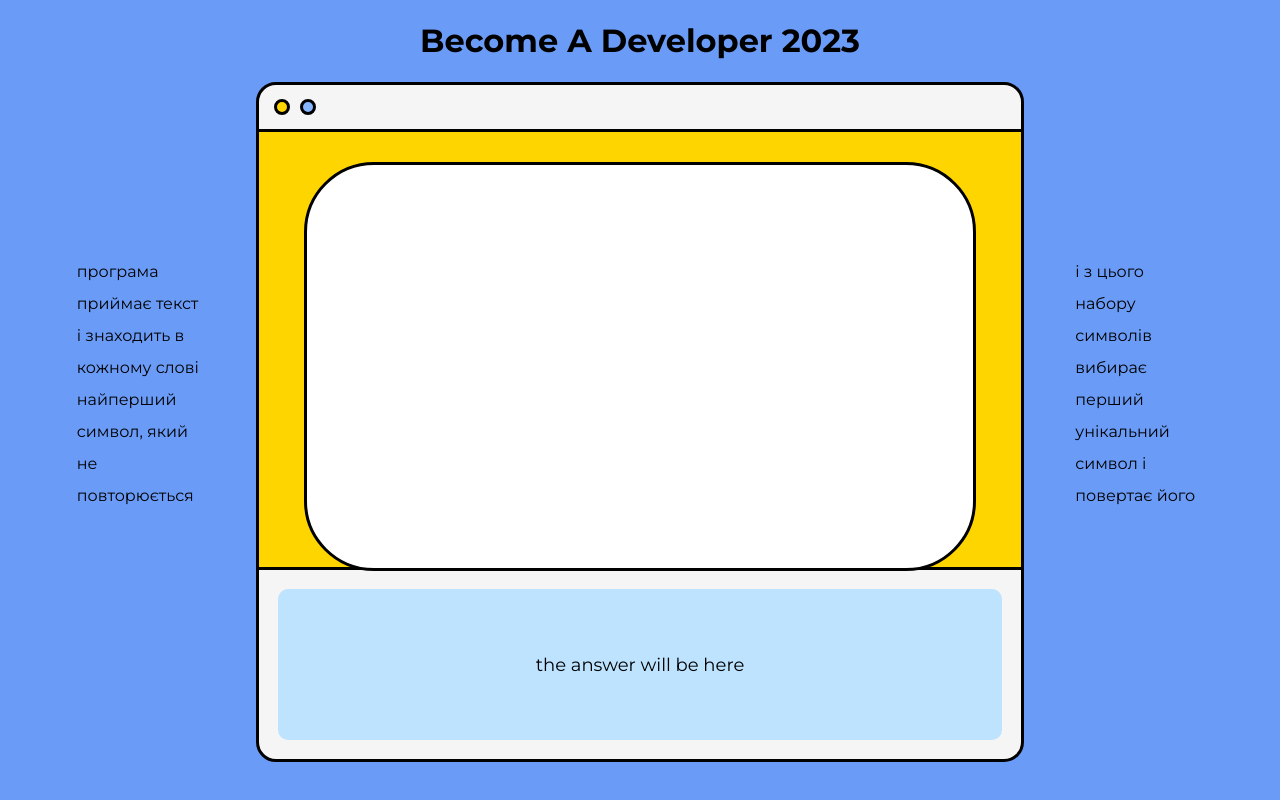
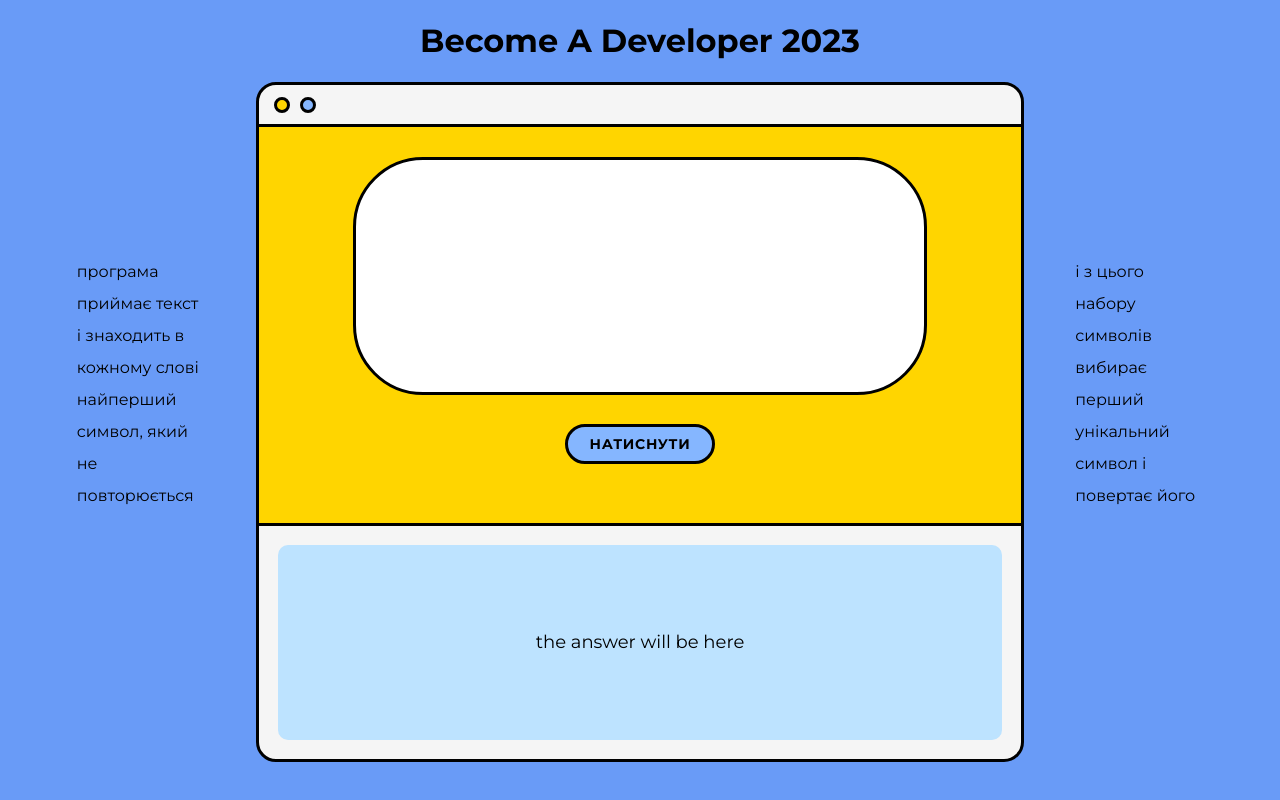
Before and after one commit to moveandgethurt/portaone-test-task, a React (Create React App) app: page / in a window 1280 px wide. Built offline with nearby package versions, Linux system fonts and the light colour scheme.

Commit message:
set max-height for textarea and etc

```diff
--- a/src/components/Window.css
+++ b/src/components/Window.css
@@ -70,11 +70,11 @@ a:hover {
 .Window--main--textarea {
   display: block;
   width: 75%;
-  height: 70%;
+  max-height: 250px;
   margin: 0 auto;
   border-radius: 70px;
   text-align: center;
-  padding: 10%;
+  padding: 3%;
   font-size: 16px;
   font-family: inherit;
   resize: none;
@@ -107,7 +107,7 @@ a:hover {
 /* #region answer */
 
 .Window--answer {
-  height: 28%;
+  height: 38%;
   padding: 2.5%;
   box-sizing: inherit;
 }
```
